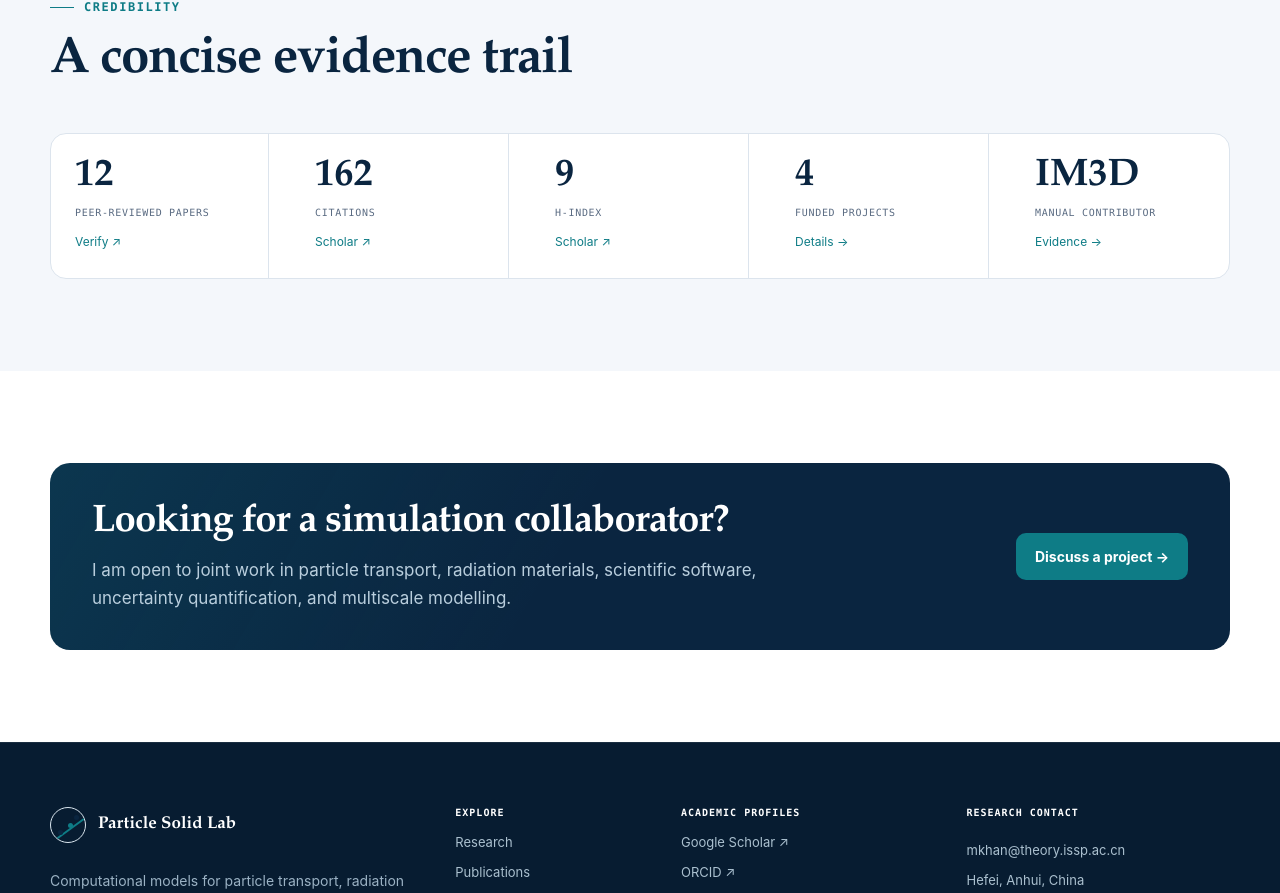
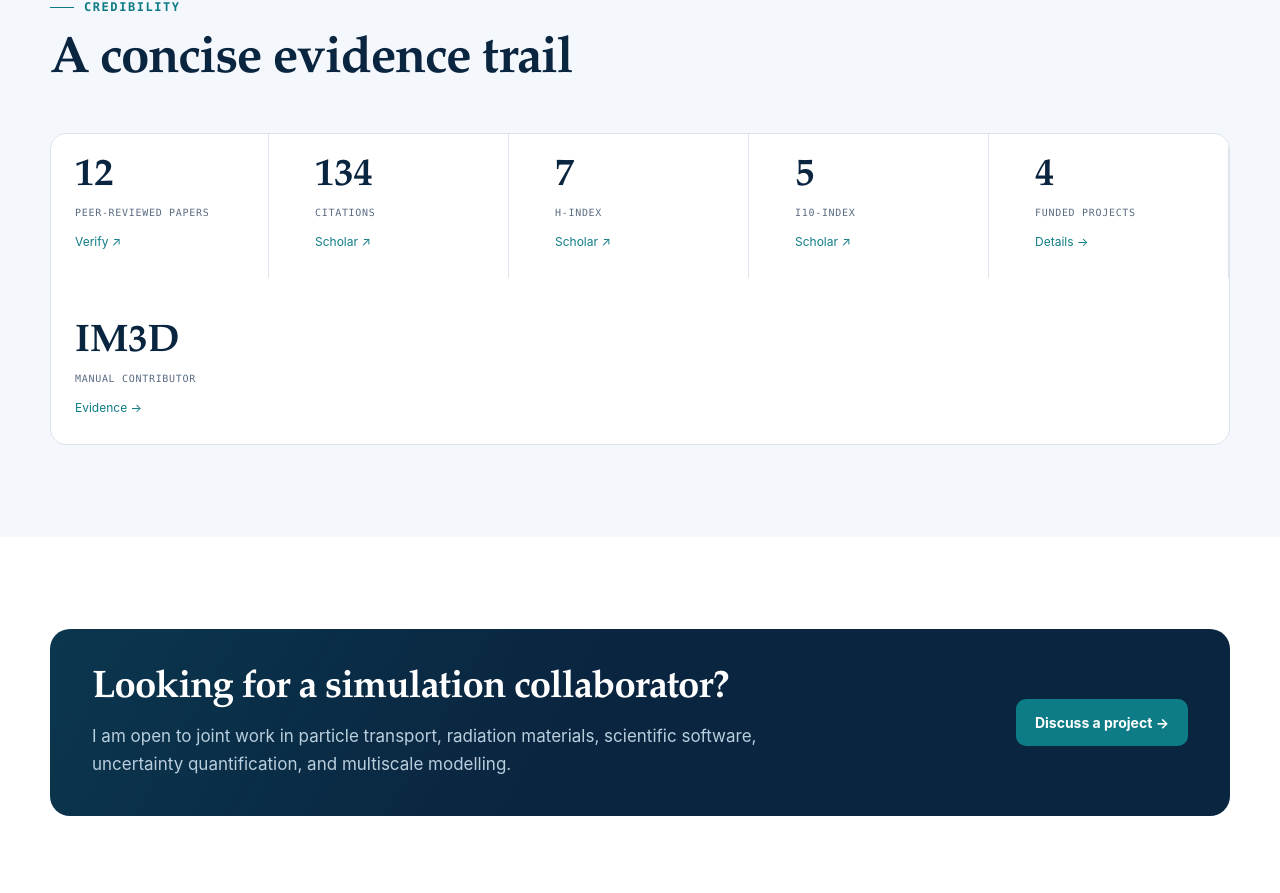
Before and after one commit to saadatkhan03/Particlesolidlab.com, a Next.js app: page / in a window 1280 px wide. Shown: the part 3853-4746 px from the top of the page. Built offline with nearby package versions, Linux system fonts and the light colour scheme.

Commit message:
Centralize and correct Google Scholar metrics

```diff
--- a/app/data/site-data.ts
+++ b/app/data/site-data.ts
@@ -140,6 +140,12 @@ export type MentoringService = {
   title: string;
   description: string;
 };
+
+export const scholarMetrics = {
+  citations: 134,
+  hIndex: 7,
+  i10Index: 5,
+} as const;
 
 export const nav = [
   { label: "Research", href: "/research" },
--- a/app/page.tsx
+++ b/app/page.tsx
@@ -3,7 +3,7 @@ import Link from "next/link";
 import { CollisionCascadeAnimation } from "./components/scientific-animations";
 import { PublicationRow } from "./components/publication-row";
 import { SectionIntro } from "./components/site-shell";
-import { selectedPublications } from "./data/site-data";
+import { scholarMetrics, selectedPublications } from "./data/site-data";
 
 export const metadata: Metadata = {
   title: "Computational Particle Transport & Radiation Damage",
@@ -206,7 +206,7 @@ export default function Home() {
               </a>
             </article>
             <article className="metric">
-              <strong>162</strong>
+              <strong>{scholarMetrics.citations}</strong>
               <span>Citations</span>
               <a
                 href="https://scholar.google.com/citations?user=kneeK7cAAAAJ"
@@ -217,8 +217,19 @@ export default function Home() {
               </a>
             </article>
             <article className="metric">
-              <strong>9</strong>
+              <strong>{scholarMetrics.hIndex}</strong>
               <span>h-index</span>
+              <a
+                href="https://scholar.google.com/citations?user=kneeK7cAAAAJ"
+                target="_blank"
+                rel="noreferrer"
+              >
+                Scholar ↗
+              </a>
+            </article>
+            <article className="metric">
+              <strong>{scholarMetrics.i10Index}</strong>
+              <span>i10-index</span>
               <a
                 href="https://scholar.google.com/citations?user=kneeK7cAAAAJ"
                 target="_blank"
--- a/app/publications/page.tsx
+++ b/app/publications/page.tsx
@@ -1,7 +1,7 @@
 import type { Metadata } from "next";
 import { PublicationRow } from "../components/publication-row";
 import { PageHero, SectionIntro } from "../components/site-shell";
-import { profiles, publications } from "../data/site-data";
+import { profiles, publications, scholarMetrics } from "../data/site-data";
 
 export const metadata: Metadata = {
   title: "Publications",
@@ -69,7 +69,7 @@ export default function PublicationsPage() {
               <span>Peer-reviewed papers</span>
             </article>
             <article className="metric">
-              <strong>134</strong>
+              <strong>{scholarMetrics.citations}</strong>
               <span>Citations</span>
               <a
                 href="https://scholar.google.com/citations?user=kneeK7cAAAAJ"
@@ -80,8 +80,19 @@ export default function PublicationsPage() {
               </a>
             </article>
             <article className="metric">
-              <strong>7</strong>
+              <strong>{scholarMetrics.hIndex}</strong>
               <span>h-index</span>
+              <a
+                href="https://scholar.google.com/citations?user=kneeK7cAAAAJ"
+                target="_blank"
+                rel="noreferrer"
+              >
+                Verify ↗
+              </a>
+            </article>
+            <article className="metric">
+              <strong>{scholarMetrics.i10Index}</strong>
+              <span>i10-index</span>
               <a
                 href="https://scholar.google.com/citations?user=kneeK7cAAAAJ"
                 target="_blank"
```
